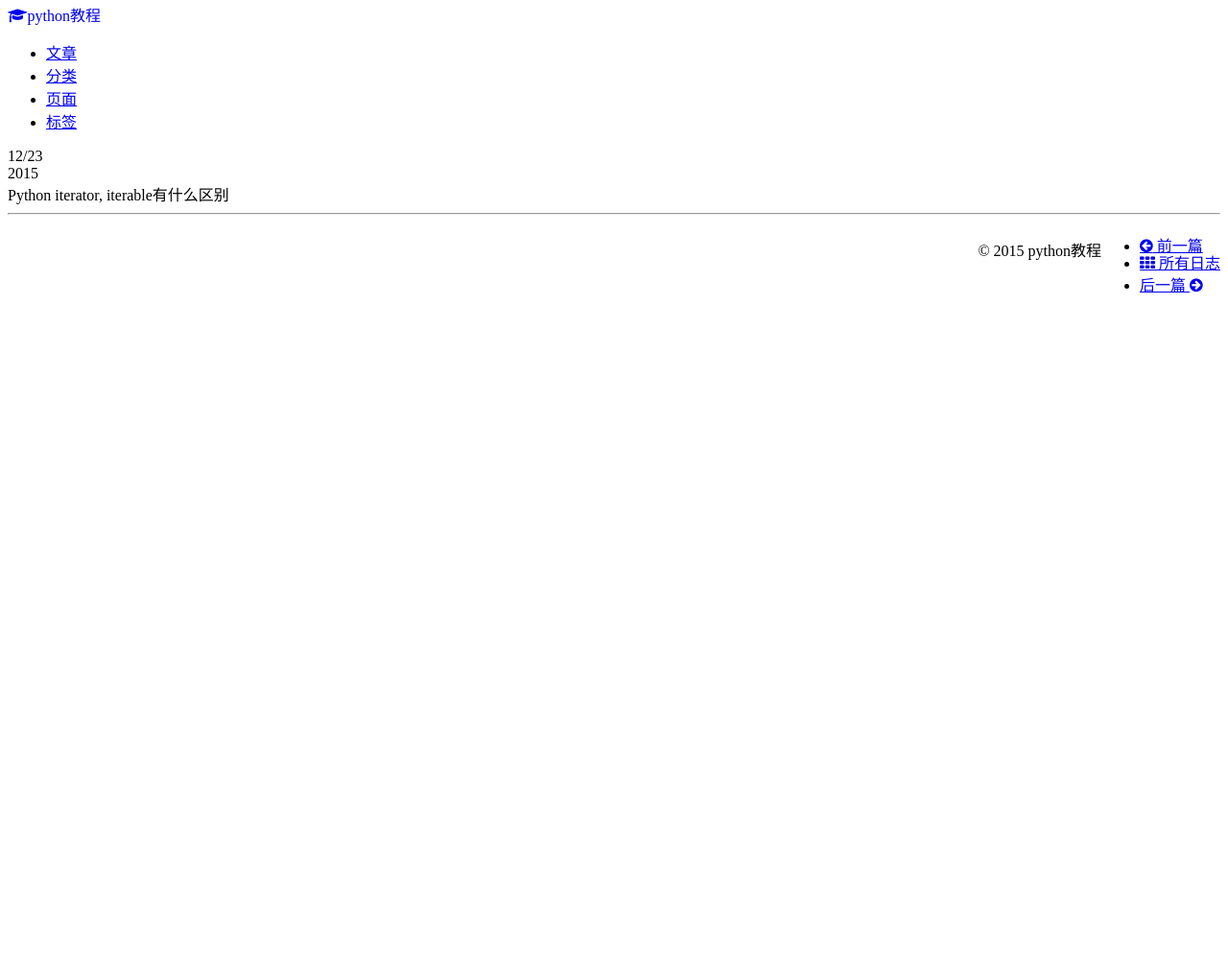
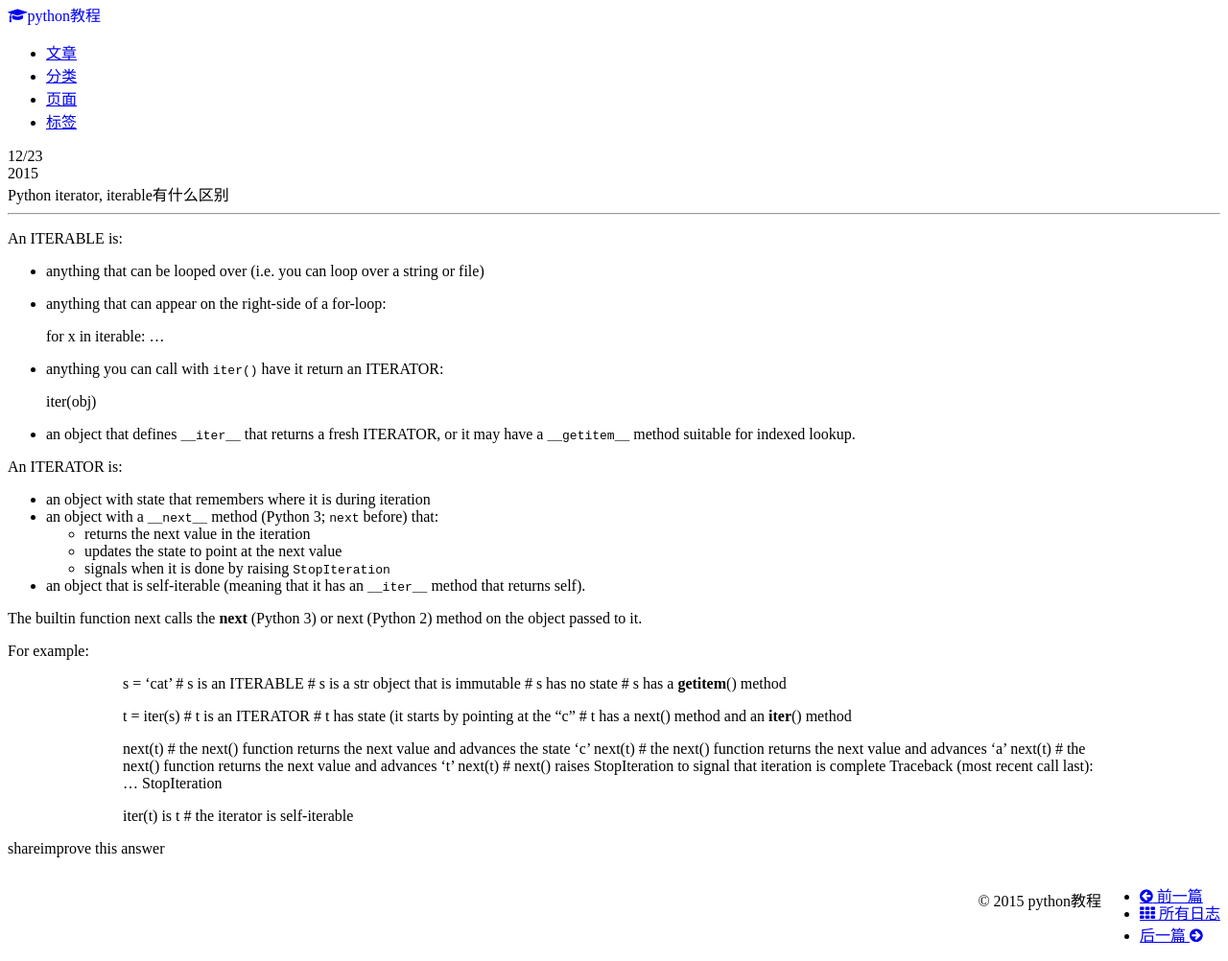
Before and after one commit to pythonjiaocheng/pythonjiaocheng.github.io, a Jekyll site: the page built from _posts/python/2015-12-23-python-iterator,-iterable有什么区别.md, in a window 1280 px wide. Shown: the whole page at 96% size. Built offline with Jekyll 4.4.1, drawn with Linux system fonts in a browser that asks for light colours; nearby versions of some CDN libraries; before the commit the page ends 900 px from its top, so only the background shows below that.

Commit message:
必须要填写才填写的

```diff
--- a/_posts/python/2015-12-23-python-iterator,-iterable有什么区别.md
+++ b/_posts/python/2015-12-23-python-iterator,-iterable有什么区别.md
@@ -1,9 +1,60 @@
 ---
 layout: post
 title: "Python iterator, iterable有什么区别"
-category: 新闻
+category: python
 duoshuo: true
 mydate : 2015-12-23-23-08-03
 description: "Python iterator, iterable有什么区别"
-tags: [新闻]
+tags: [python]
 ---
+An ITERABLE is:
+
+- anything that can be looped over (i.e. you can loop over a string or file)
+- anything that can appear on the right-side of a for-loop:
+
+	for x in iterable: ...
+
+- anything you can call with `iter()` have it return an ITERATOR:
+
+	iter(obj)
+
+- an object that defines `__iter__` that returns a fresh ITERATOR, or it may have a `__getitem__` method suitable for indexed lookup.
+
+
+An ITERATOR is:
+
+- an object with state that remembers where it is during iteration
+- an object with a `__next__` method (Python 3; `next` before) that:
+    - returns the next value in the iteration
+     - updates the state to point at the next value
+     - signals when it is done by raising `StopIteration`
+- an object that is self-iterable (meaning that it has an `__iter__` method that returns self).
+
+
+The builtin function next calls the __next__ (Python 3) or next (Python 2) method on the object passed to it.
+
+For example:
+
+>>> s = 'cat'      # s is an ITERABLE
+                   # s is a str object that is immutable
+                   # s has no state
+                   # s has a __getitem__() method
+
+>>> t = iter(s)    # t is an ITERATOR
+                   # t has state (it starts by pointing at the "c"
+                   # t has a next() method and an __iter__() method
+
+>>> next(t)        # the next() function returns the next value and advances the state
+'c'
+>>> next(t)        # the next() function returns the next value and advances
+'a'
+>>> next(t)        # the next() function returns the next value and advances
+'t'
+>>> next(t)        # next() raises StopIteration to signal that iteration is complete
+Traceback (most recent call last):
+...
+StopIteration
+
+>>> iter(t) is t   # the iterator is self-iterable
+
+shareimprove this answer
```
Also changed, not shown: 1 other file.
